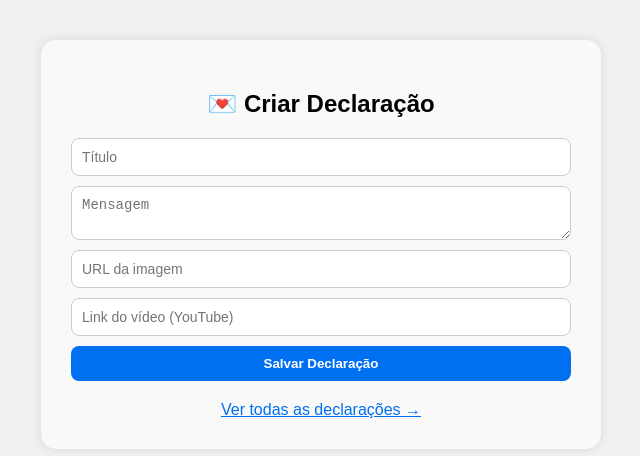
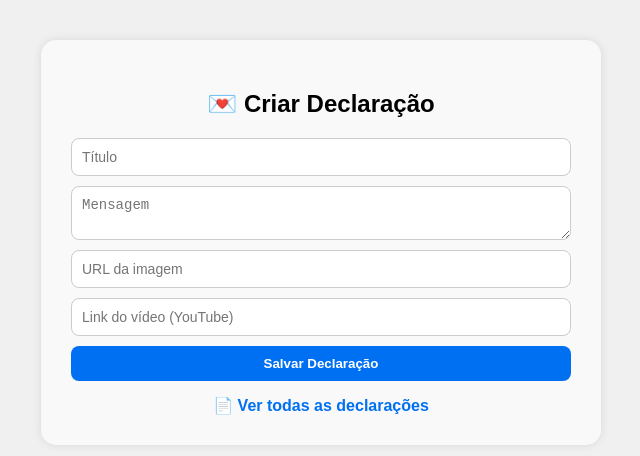
Before and after one commit to joaosantosz/saas-teste, a Next.js app: page / in a window 1280 px wide. Shown: the top 456 px of the page, without its empty margins (319-959 px from the left). Built offline with nearby package versions, Linux system fonts and the light colour scheme.

Commit message:
Update page.js

```diff
--- a/app/page.js
+++ b/app/page.js
@@ -1,6 +1,7 @@
 "use client";
 import { useState } from "react";
 import { supabase } from "../lib/supabase";
+import Link from "next/link";
 
 export default function Home() {
   const [titulo, setTitulo] = useState("");
@@ -13,9 +14,9 @@ export default function Home() {
     e.preventDefault();
     setLoading(true);
 
-    const { error } = await supabase.from("declaracoes").insert([
-      { titulo, mensagem, imagem_url: imagem, video_url: video },
-    ]);
+    const { error } = await supabase
+      .from("declaracoes")
+      .insert([{ titulo, mensagem, imagem_url: imagem, video_url: video }]);
 
     if (error) alert("❌ Erro ao salvar: " + error.message);
     else alert("✅ Declaração salva com sucesso!");
@@ -28,28 +29,68 @@ export default function Home() {
   };
 
   return (
-    <div style={{
+    <div
+      style={{
         maxWidth: 500,
         margin: "40px auto",
         fontFamily: "Poppins, sans-serif",
         background: "#f9f9f9",
         padding: "30px",
         borderRadius: "15px",
-      boxShadow: "0 0 10px rgba(0,0,0,0.1)"
-    }}>
+        boxShadow: "0 0 10px rgba(0,0,0,0.1)",
+      }}
+    >
       <h2 style={{ textAlign: "center" }}>💌 Criar Declaração</h2>
-      <form onSubmit={enviarFormulario} style={{ display: "flex", flexDirection: "column", gap: "10px" }}>
-        <input placeholder="Título" value={titulo} onChange={e => setTitulo(e.target.value)} required style={inputEstilo} />
-        <textarea placeholder="Mensagem" value={mensagem} onChange={e => setMensagem(e.target.value)} required style={inputEstilo} />
-        <input placeholder="URL da imagem" value={imagem} onChange={e => setImagem(e.target.value)} style={inputEstilo} />
-        <input placeholder="Link do vídeo (YouTube)" value={video} onChange={e => setVideo(e.target.value)} style={inputEstilo} />
+
+      <form
+        onSubmit={enviarFormulario}
+        style={{ display: "flex", flexDirection: "column", gap: "10px" }}
+      >
+        <input
+          placeholder="Título"
+          value={titulo}
+          onChange={(e) => setTitulo(e.target.value)}
+          required
+          style={inputEstilo}
+        />
+        <textarea
+          placeholder="Mensagem"
+          value={mensagem}
+          onChange={(e) => setMensagem(e.target.value)}
+          required
+          style={inputEstilo}
+        />
+        <input
+          placeholder="URL da imagem"
+          value={imagem}
+          onChange={(e) => setImagem(e.target.value)}
+          style={inputEstilo}
+        />
+        <input
+          placeholder="Link do vídeo (YouTube)"
+          value={video}
+          onChange={(e) => setVideo(e.target.value)}
+          style={inputEstilo}
+        />
         <button type="submit" disabled={loading} style={botaoEstilo}>
           {loading ? "Enviando..." : "Salvar Declaração"}
         </button>
-        <a href="/declaracoes" style={{ textAlign: "center", marginTop: "10px", color: "#0070f3" }}>
-          Ver todas as declarações →
-        </a>
       </form>
+
+      {/* Botão para ir para listagem */}
+      <Link
+        href="/listar"
+        style={{
+          display: "block",
+          textAlign: "center",
+          marginTop: "15px",
+          color: "#0070f3",
+          fontWeight: "bold",
+          textDecoration: "none",
+        }}
+      >
+        📄 Ver todas as declarações
+      </Link>
     </div>
   );
 }
```
Lines whose indentation alone changed are shown as unchanged.
